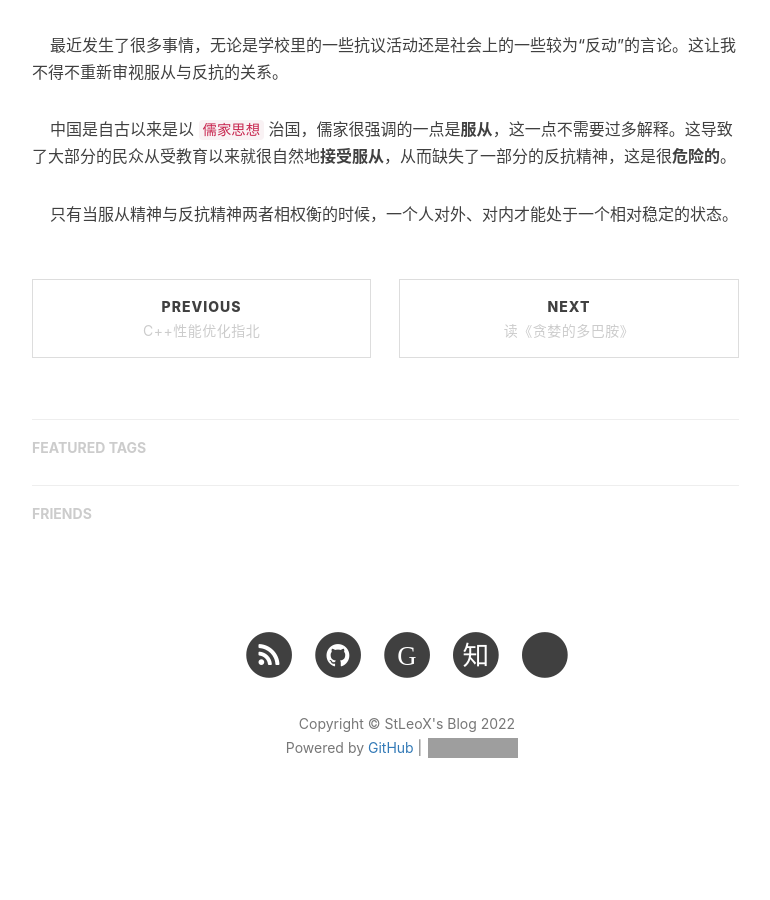
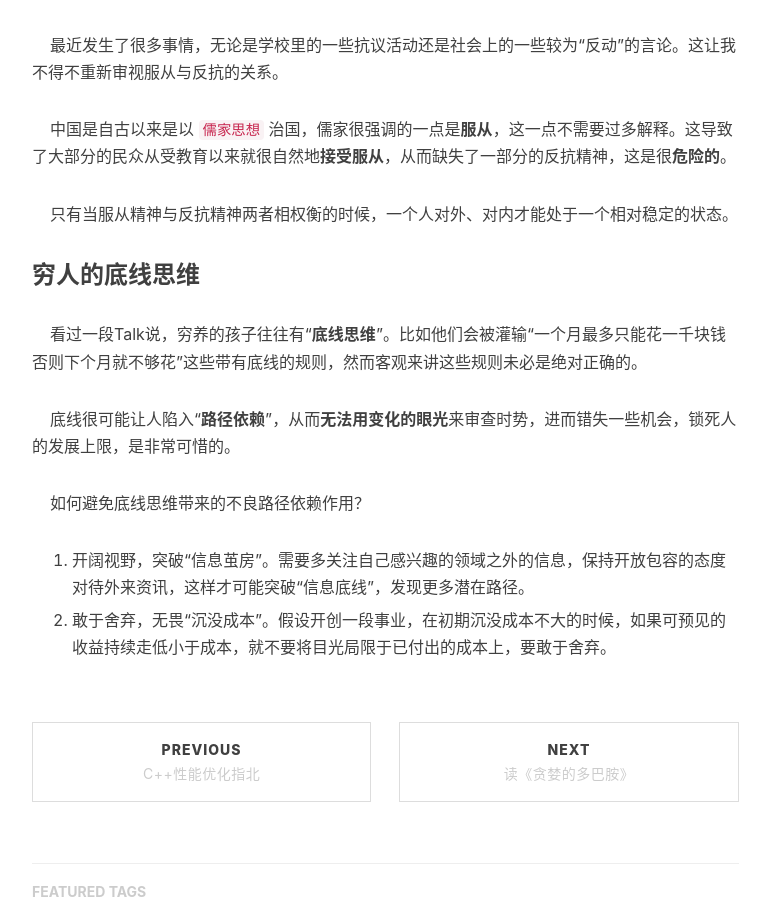
Before and after one commit to StLeoX/stleox.github.io, a Jekyll site: the page built from _posts/2022-08-12-常见思维误区.markdown, in a window 1280 px wide and 900 px high, scrolled down 1726 px. Shown: the whole window, without its empty margins (233-1003 px from the left). Built offline with Jekyll 4.4.1, drawn with Linux system fonts in a browser that asks for light colours; nearby versions of some CDN libraries; our own code applies the rules of GitHub Pages for plain Markdown files; comment, search, counter and statistics services are not loaded; before the commit the page ends 2578 px from its top, so only the background shows below that; grey boxes are pictures that could not be loaded.

```diff
--- a/_posts/2022-08-12-常见思维误区.markdown
+++ b/_posts/2022-08-12-常见思维误区.markdown
@@ -45,3 +45,15 @@
     中国是自古以来是以 `儒家思想` 治国，儒家很强调的一点是**服从**，这一点不需要过多解释。这导致了大部分的民众从受教育以来就很自然地**接受服从**，从而缺失了一部分的反抗精神，这是很**危险的**。
 
     只有当服从精神与反抗精神两者相权衡的时候，一个人对外、对内才能处于一个相对稳定的状态。
+
+### 穷人的底线思维
+
+    看过一段Talk说，穷养的孩子往往有“**底线思维**”。比如他们会被灌输“一个月最多只能花一千块钱否则下个月就不够花”这些带有底线的规则，然而客观来讲这些规则未必是绝对正确的。
+
+    底线很可能让人陷入“**路径依赖**”，从而**无法用变化的眼光**来审查时势，进而错失一些机会，锁死人的发展上限，是非常可惜的。
+
+    如何避免底线思维带来的不良路径依赖作用？
+
+1. 开阔视野，突破“信息茧房”。需要多关注自己感兴趣的领域之外的信息，保持开放包容的态度对待外来资讯，这样才可能突破“信息底线”，发现更多潜在路径。
+
+2. 敢于舍弃，无畏“沉没成本”。假设开创一段事业，在初期沉没成本不大的时候，如果可预见的收益持续走低小于成本，就不要将目光局限于已付出的成本上，要敢于舍弃。
```
Also changed, not shown: _posts/2022-12-20-科研杂记.markdown (added, +9 -0 lines).
